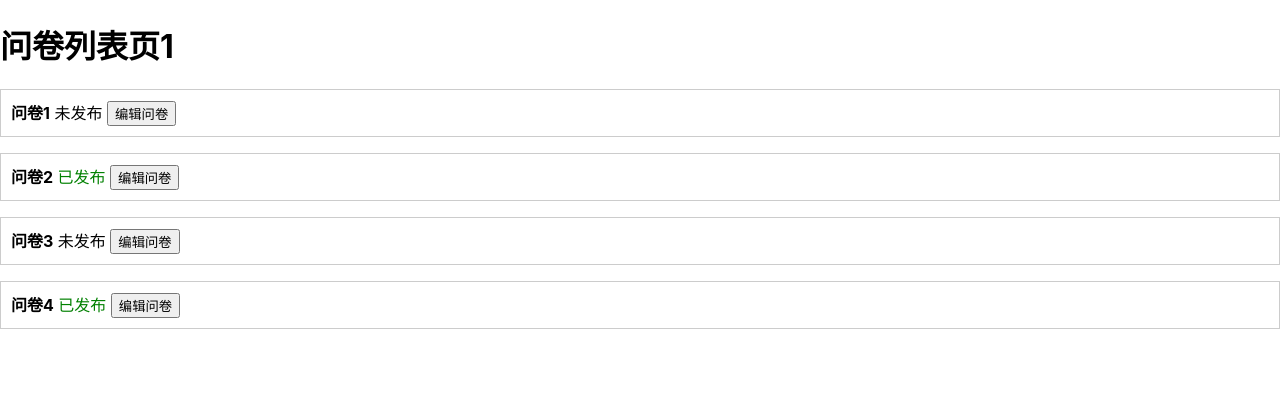
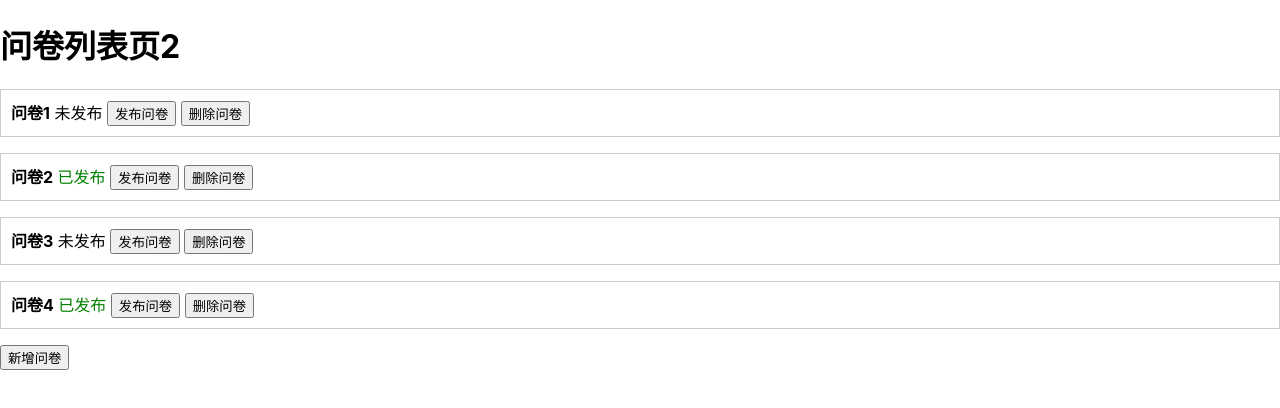
Before and after one commit to Auxior/sojump, a React (Create React App) app: page / in a window 1280 px wide. Shown: the top 408 px of the page. Built offline with nearby package versions, Linux system fonts and the light colour scheme; the HTML template or start-up script is replaced by a standard one.

Commit message:
✨ feat: 重构列表页-用useState实现增、删、改

```diff
--- a/src/App.tsx
+++ b/src/App.tsx
@@ -1,11 +1,13 @@
 import React from 'react'
-import List1 from './List1'
+// import List1 from './List1'
+import List2 from './List2'
 
 function App() {
   // 列表页
   return (
     <>
-      <List1 />
+      {/* <List1 /> */}
+      <List2 />
     </>
   )
 }
--- /dev/null
+++ b/src/List2.tsx
@@ -0,0 +1,74 @@
+import React, { FC, useState } from 'react'
+import QuestionCard from './components/QuestionCard'
+
+const List2: FC = () => {
+  const [questionList, setQuestionList] = useState([
+    { id: 'q1', title: '问卷1', isPublished: false },
+    { id: 'q2', title: '问卷2', isPublished: true },
+    { id: 'q3', title: '问卷3', isPublished: false },
+    { id: 'q4', title: '问卷4', isPublished: true },
+  ])
+
+  function add() {
+    const r = Math.random().toString().slice(-3)
+    setQuestionList(
+      questionList.concat({
+        // 新增 concat
+        id: 'q' + r,
+        title: '问卷' + r,
+        isPublished: false,
+      })
+    )
+  }
+
+  function deleteQuestion(id: string) {
+    // 不可变数据
+    setQuestionList(
+      // 删除 filter
+      questionList.filter(q => {
+        if (q.id === id) return false
+        else return true
+      })
+    )
+  }
+
+  function publishQuestion(id: string) {
+    setQuestionList(
+      // 修改 map
+      questionList.map(q => {
+        if (q.id !== id) return q
+
+        return {
+          ...q,
+          isPublished: true,
+        }
+      })
+    )
+  }
+
+  return (
+    <div>
+      <h1>问卷列表页2</h1>
+      <div>
+        {questionList.map(question => {
+          const { id, title, isPublished } = question
+          return (
+            <QuestionCard
+              key={id}
+              id={id}
+              title={title}
+              isPublished={isPublished}
+              deleteQuestion={deleteQuestion}
+              publishQuestion={publishQuestion}
+            />
+          )
+        })}
+      </div>
+      <div>
+        <button onClick={add}>新增问卷</button>
+      </div>
+    </div>
+  )
+}
+
+export default List2
--- a/src/components/QuestionCard.tsx
+++ b/src/components/QuestionCard.tsx
@@ -6,14 +6,20 @@
   id: string
   title: string
   isPublished: boolean
+  deleteQuestion?: (id: string) => void
+  publishQuestion?: (id: string) => void
 }
 
 // FC - functional component
 const QuestionCard: FC<PropsType> = props => {
-  const { id, title, isPublished } = props
+  const { id, title, isPublished, deleteQuestion, publishQuestion } = props
 
-  function edit(id: string) {
-    console.log('edit ', id)
+  function publish(id: string) {
+    publishQuestion && publishQuestion(id)
+  }
+
+  function del(id: string) {
+    deleteQuestion && deleteQuestion(id)
   }
 
   return (
@@ -25,10 +31,18 @@
       &nbsp;
       <button
         onClick={() => {
-          edit(id)
+          publish(id)
         }}
       >
-        编辑问卷
+        发布问卷
+      </button>
+      &nbsp;
+      <button
+        onClick={() => {
+          del(id)
+        }}
+      >
+        删除问卷
       </button>
     </div>
   )
```
